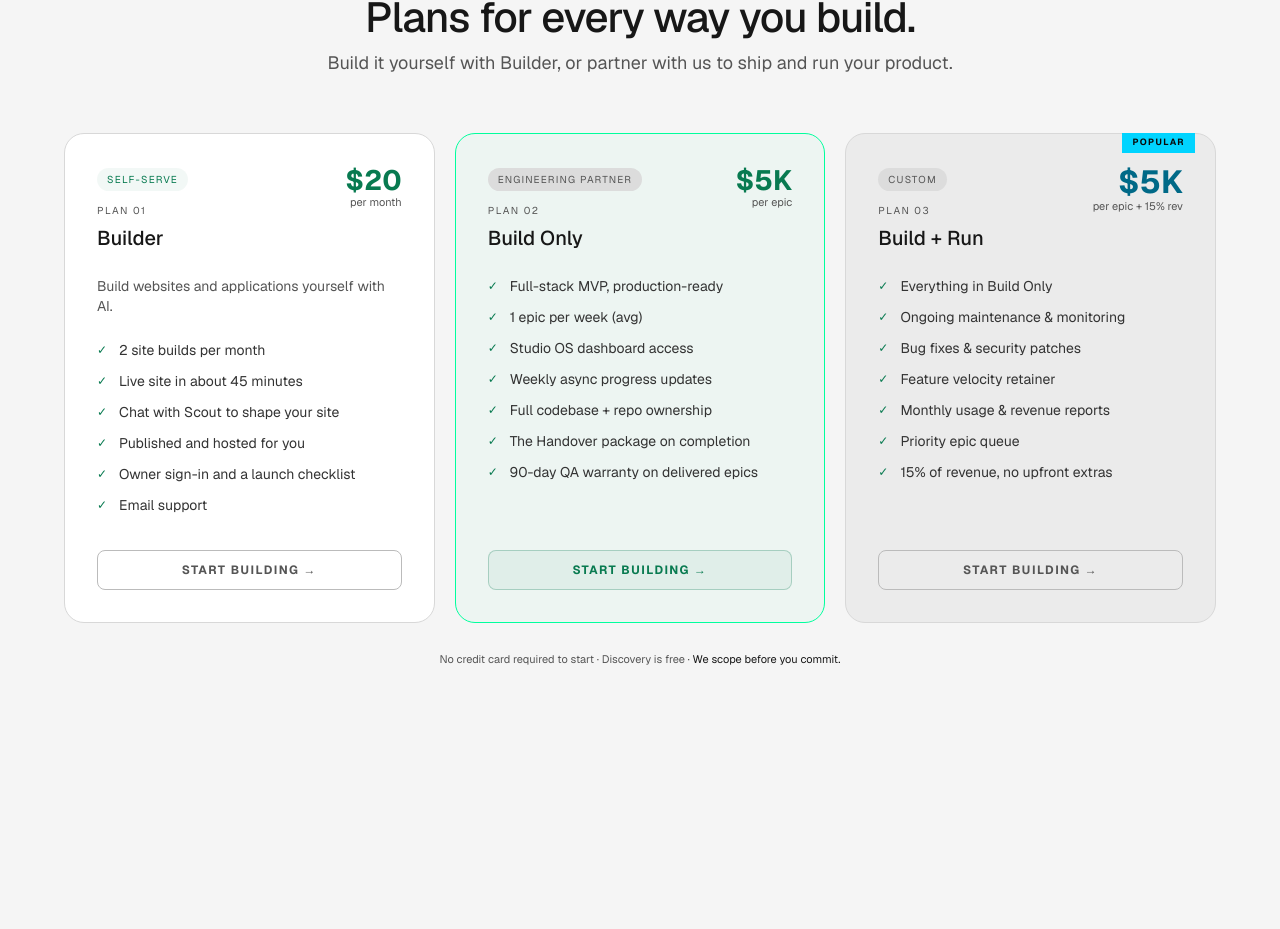
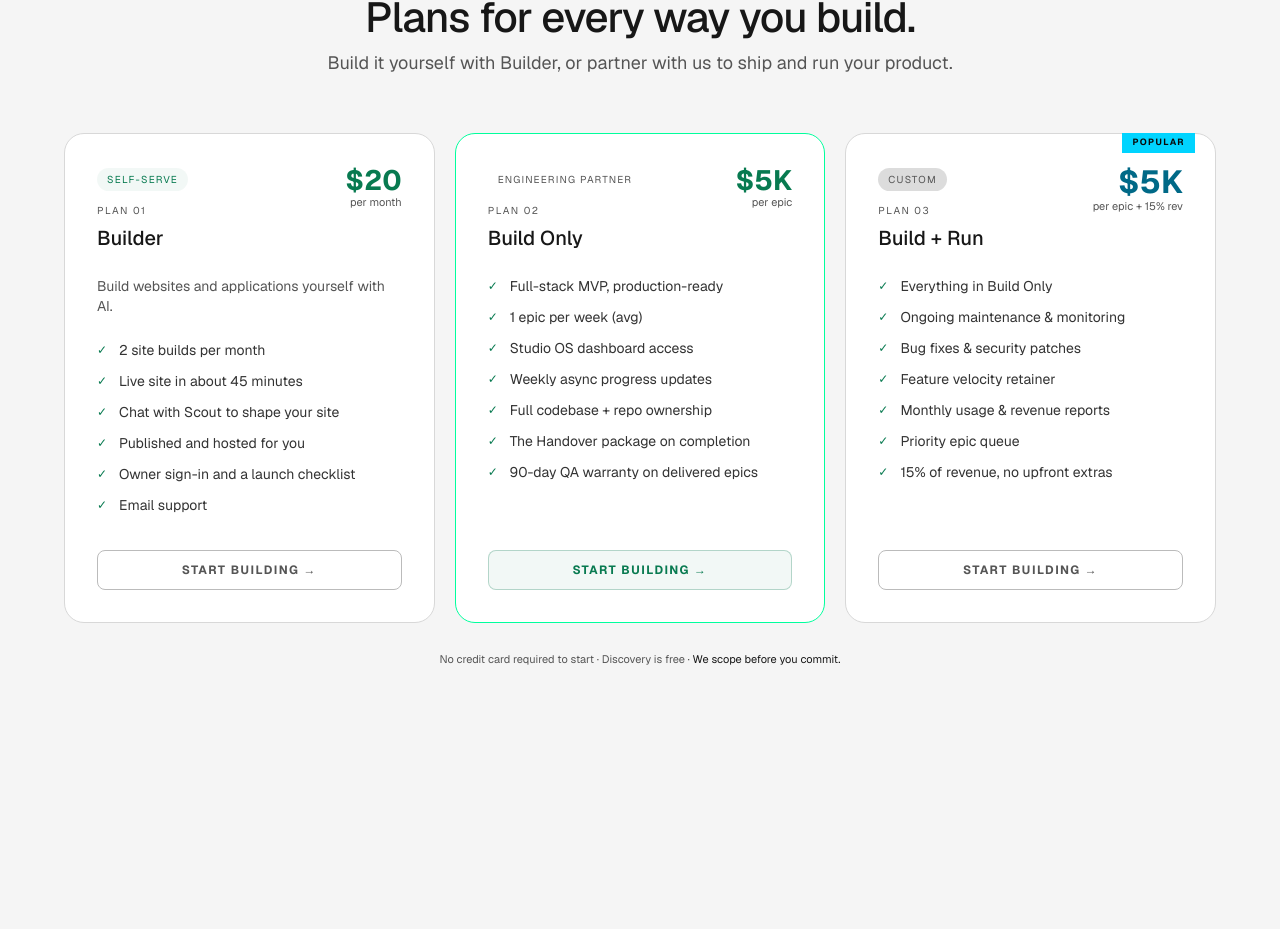
Before and after one commit to rup2701/appnomics-landing, a Next.js app: page / in a window 1280 px wide. Shown: the part 1200-2129 px from the top of the page. Built offline with nearby package versions, Linux system fonts and the light colour scheme.

Commit message:
feat(PricingSection): update background color for build options for better visibility

```diff
--- a/components/sections/PricingSection.tsx
+++ b/components/sections/PricingSection.tsx
@@ -112,7 +112,7 @@ export default function PricingSection({ onChoosePlan }: { onChoosePlan: (tab: T
           {/* Build Only */}
           <div
             onClick={() => setSelectedPlan("build")}
-            className={`border rounded-[20px] p-8 cursor-pointer transition-all duration-150 relative flex flex-col ${
+            className={`border rounded-[20px] p-8 cursor-pointer bg-white  transition-all duration-150 relative flex flex-col ${
               selectedPlan === "build"
                 ? "border-[#00ff9d] bg-[#00ff9d08]"
                 : "border-[#d8d8d8] bg-white"
@@ -120,7 +120,7 @@ export default function PricingSection({ onChoosePlan }: { onChoosePlan: (tab: T
           >
             <div className="flex items-start justify-between mb-6">
               <div>
-                <span className="inline-block text-[10px] tracking-[0.12em] text-[#555] bg-[#dcdcdc] rounded-full py-1 px-2.5 mb-3 font-sans">
+                <span className="inline-block text-[10px] tracking-[0.12em] text-[#555] bg-[#fff] rounded-full py-1 px-2.5 mb-3 font-sans">
                   ENGINEERING PARTNER
                 </span>
                 <p className="text-[10px] tracking-[0.15em] text-[#555] mb-1.5 font-sans text-left">
@@ -172,7 +172,7 @@ export default function PricingSection({ onChoosePlan }: { onChoosePlan: (tab: T
           {/* Build + Run */}
           <div
             onClick={() => setSelectedPlan("build_run")}
-            className={`border rounded-[20px] p-8 cursor-pointer transition-all duration-150 relative flex flex-col ${
+            className={`border rounded-[20px] p-8 cursor-pointer bg-white transition-all duration-150 relative flex flex-col ${
               selectedPlan === "build_run"
                 ? "border-[#00d4ff44] bg-[#00d4ff08]"
                 : "border-[#d8d8d8] bg-[#ebebeb]"
```
